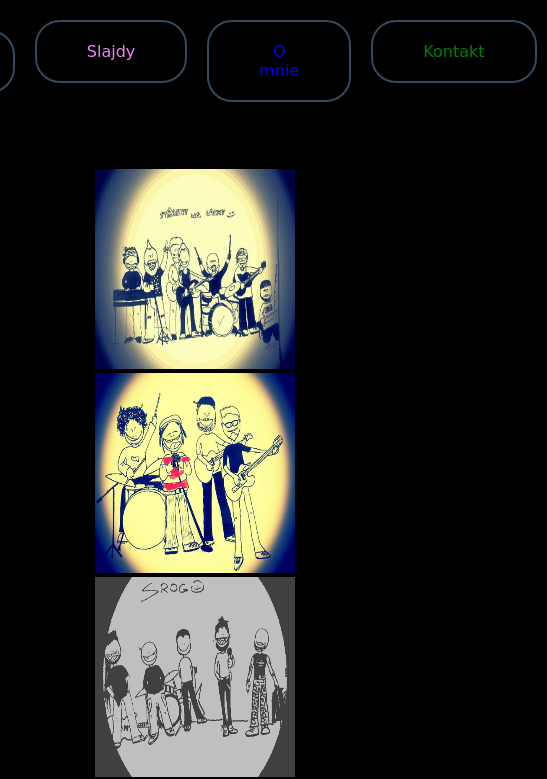
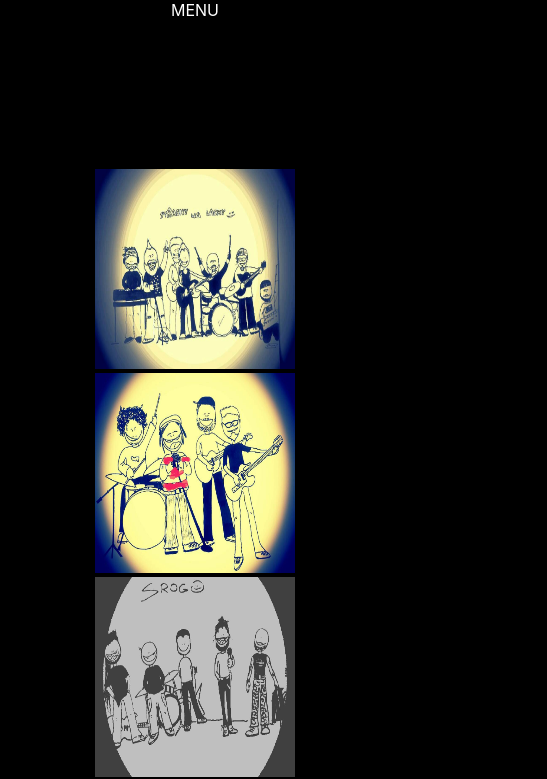
Before and after one commit to KonradPietocha/Justine-Gallery, a React (Create React App) app: page / in a window 390 px wide. Shown: the top 779 px of the page, 547 px wide, since content can reach past the window. Built offline with nearby package versions, Linux system fonts and the light colour scheme.

Commit message:
make mobile

```diff
--- a/src/App.js
+++ b/src/App.js
@@ -5,9 +5,10 @@ import Main from './view/Main';
 const mapStateToProps = state => {
     return {
       menuOpen: state.menuOpener.menu,
-      menuSwitch: state.menuSwitch.content
+      menuSwitch: state.menuSwitch.content,
+      mobileSwitch: state.mobileSwitch.mobile
     };
-}
+};
 
 //actions
 const actions = {
@@ -16,7 +17,9 @@ const actions = {
     openGallery: { type: "galleryOpen" },
     sliderOpen: { type: "sliderOpen" },
     aboutOpen: { type: "aboutOpen" },
-    contactOpen: { type: "contactOpen" }
+    contactOpen: { type: "contactOpen" },
+    makeMobile: { type: "small" },
+    makeWide: { type: "wide" }
 };
 
 const mapDispatchToProps = dispatch => {
@@ -38,6 +41,12 @@ const mapDispatchToProps = dispatch => {
         },
         contactOpenAction: function () {
             return dispatch(actions.contactOpen);
+        },
+        makeMobileAction: function () {
+            return dispatch(actions.makeMobile);
+        },
+        makeWideAction: function () {
+            return dispatch(actions.makeWide);
         }
     };
 }
--- a/src/components/Menu/Menu.js
+++ b/src/components/Menu/Menu.js
@@ -11,6 +11,7 @@ function Menu(props) {
     const {
         menuOpen,
         menuSwitch,
+        mobileSwitch,
         openGalleryAction,
         sliderOpenAction,
         aboutOpenAction,
@@ -26,6 +27,7 @@ function Menu(props) {
                     <nav className="menu-nav">
                         <MenuList
                             menuSwitch={menuSwitch}
+                            mobileSwitch={mobileSwitch}
                             list={menuArray}
                             openGalleryAction={openGalleryAction}
                             sliderOpenAction={sliderOpenAction}
--- a/src/components/MenuList/MenuList.js
+++ b/src/components/MenuList/MenuList.js
@@ -9,6 +9,7 @@ function MenuList(props) {
     const {
         list,
         menuSwitch,
+        mobileSwitch,
         openGalleryAction,
         sliderOpenAction,
         aboutOpenAction,
@@ -17,6 +18,11 @@ function MenuList(props) {
 
     return (
         <>
+            {mobileSwitch ?
+                <div>
+                    MENU
+                </div>
+                :
                 <div className="menu-list">
                     {list.map((item, key) => (
                         <div
@@ -38,6 +44,7 @@ function MenuList(props) {
                         </div>
                     ))}
                 </div>
+            }
         </>
     );
 }
--- /dev/null
+++ b/src/reducers/mobileSwitch.js
@@ -0,0 +1,15 @@
+const mobileSwitch = (state, action) => {
+    if (state === undefined) {
+        return { mobile: true };
+    }
+    switch (action.type) {
+        case "wide":
+            return { mobile: false };
+        case "small":
+            return { mobile: true };
+        default:
+            return state;
+    }
+};
+
+export default mobileSwitch;
--- a/src/reducers/reducer.js
+++ b/src/reducers/reducer.js
@@ -1,8 +1,10 @@
 import { combineReducers } from 'redux';
 import menuOpener from './menuOpener';
 import menuSwitch from './menuSwitch';
+import mobileSwitch from './mobileSwitch';
 
 export default combineReducers({
     menuOpener,
-    menuSwitch
+    menuSwitch,
+    mobileSwitch
 });
--- a/src/view/Main.js
+++ b/src/view/Main.js
@@ -1,4 +1,4 @@
-import React from 'react';
+import React, { useLayoutEffect } from 'react';
 //components
 import Logo from '../components/Logo/Logo';
 import Menu from '../components/Menu/Menu';
@@ -10,12 +10,25 @@ function Main(props) {
   const {
     menuOpen,
     menuSwitch,
+    mobileSwitch,
     openMenuAction,
     openGalleryAction,
     sliderOpenAction,
     aboutOpenAction,
-    contactOpenAction
+    contactOpenAction,
+    makeMobileAction,
+    makeWideAction
   } = props;
+
+  useLayoutEffect(() => {
+    function updateSize() {
+      if (window.innerWidth < 750) makeMobileAction();
+      if (window.innerWidth > 750) makeWideAction();
+    }
+    window.addEventListener('resize', updateSize);
+    updateSize();
+    return () => window.removeEventListener('resize', updateSize);
+  });
 
   return (
     <div className="Main">
@@ -26,6 +39,7 @@ function Main(props) {
       <Menu
         menuOpen={menuOpen}
         menuSwitch={menuSwitch}
+        mobileSwitch={mobileSwitch}
         openGalleryAction={openGalleryAction}
         sliderOpenAction={sliderOpenAction}
         aboutOpenAction={aboutOpenAction}
```
Lines whose indentation alone changed are shown as unchanged.
